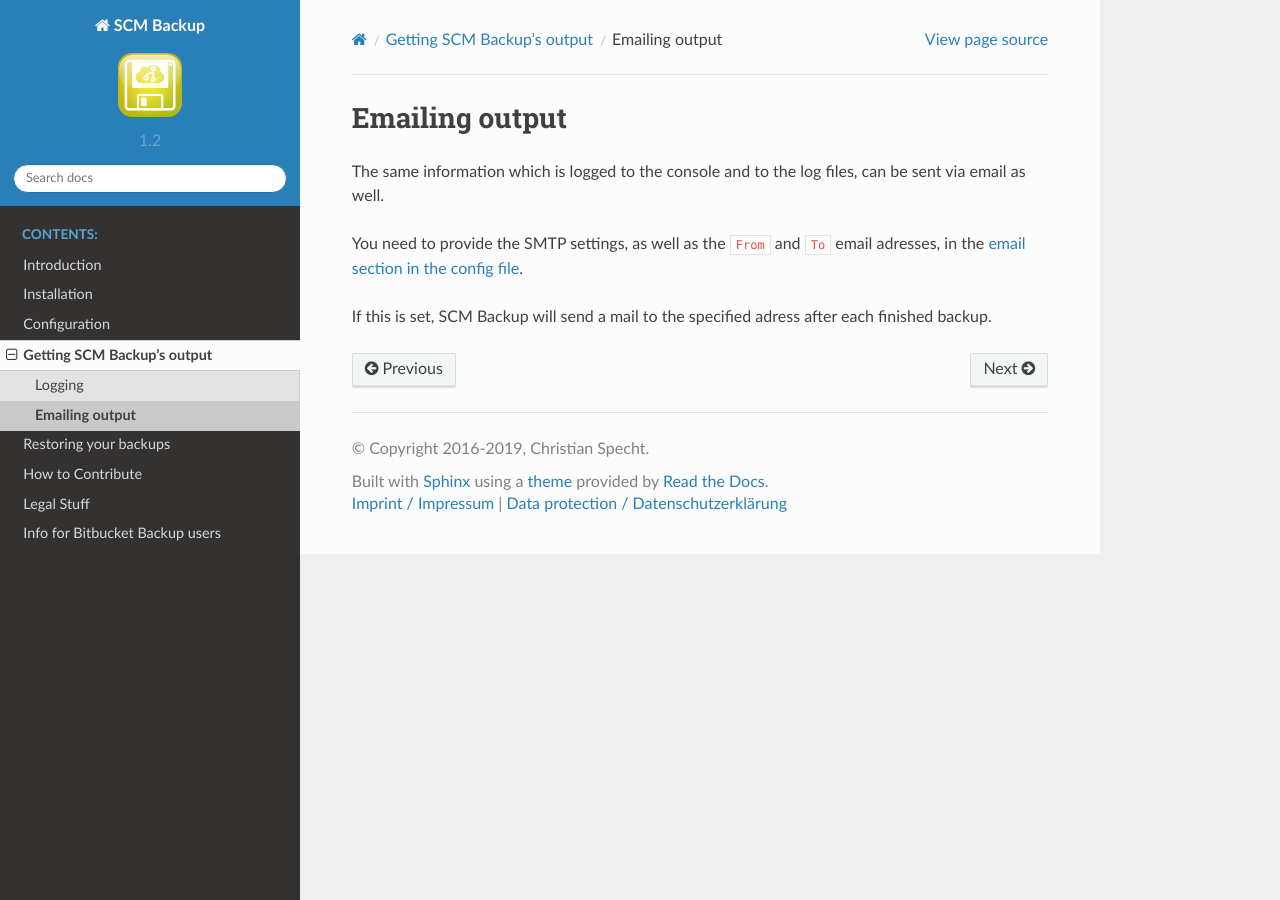
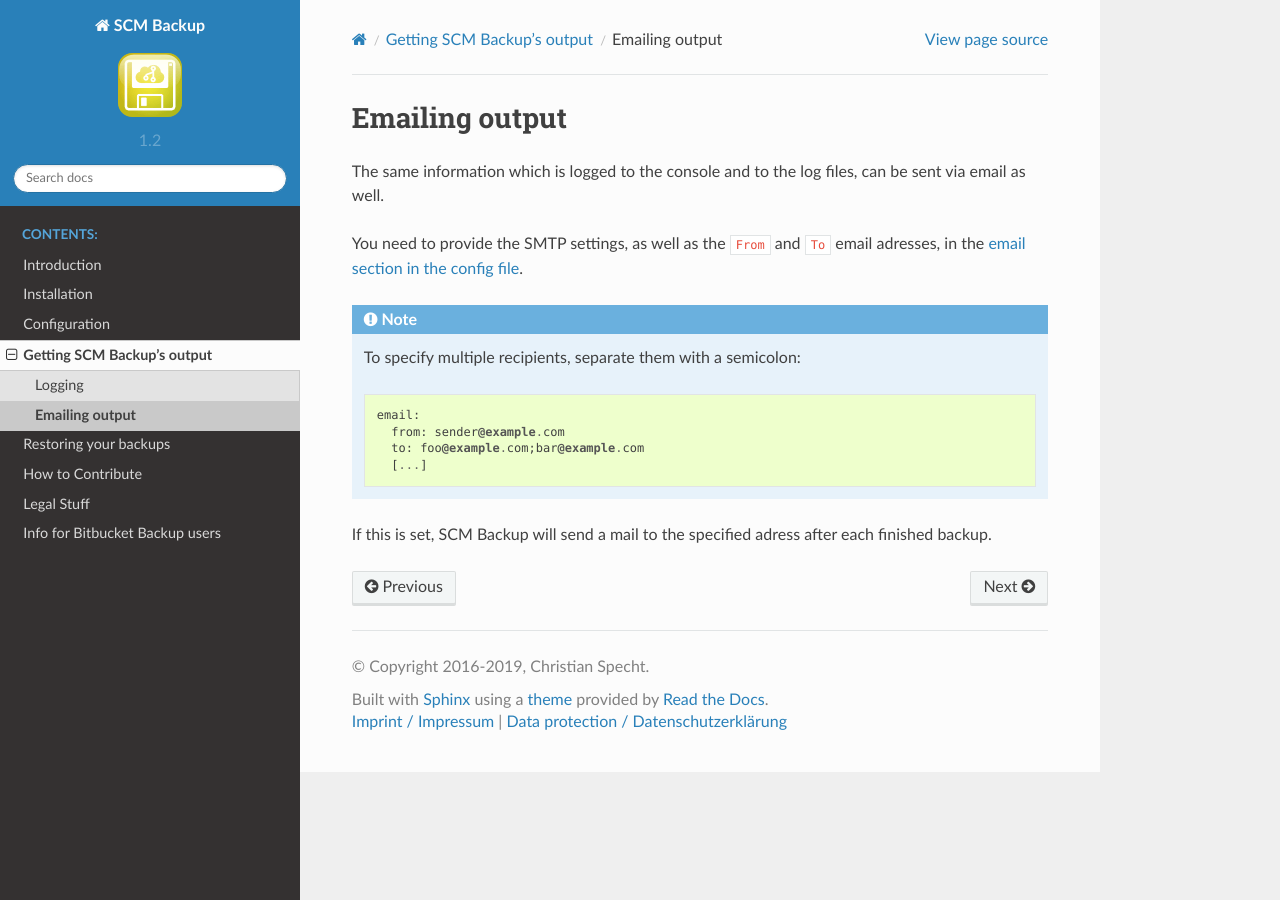
Before and after one commit to christianspecht/scm-backup-docs, a Sphinx documentation site: the page built from source/output-email.rst, in a window 1280 px wide. Built offline with Sphinx 7.4.7 and the Read the Docs theme 2.0.0, drawn with Linux system fonts in a browser that asks for light colours.

Commit message:
multiple email recipients (christianspecht/scm-backup#35)

```diff
--- a/source/output-email.rst
+++ b/source/output-email.rst
@@ -5,4 +5,12 @@ The same information which is logged to the console and to the log files, can be
 
 You need to provide the SMTP settings, as well as the ``From`` and ``To`` email adresses, in the :ref:`email section in the config file <config-email>`.
 
+.. note::
+    To specify multiple recipients, separate them with a semicolon::
+
+        email:
+          from: sender@example.com
+          to: foo@example.com;bar@example.com
+          [...]
+
 If this is set, SCM Backup will send a mail to the specified adress after each finished backup.
```
